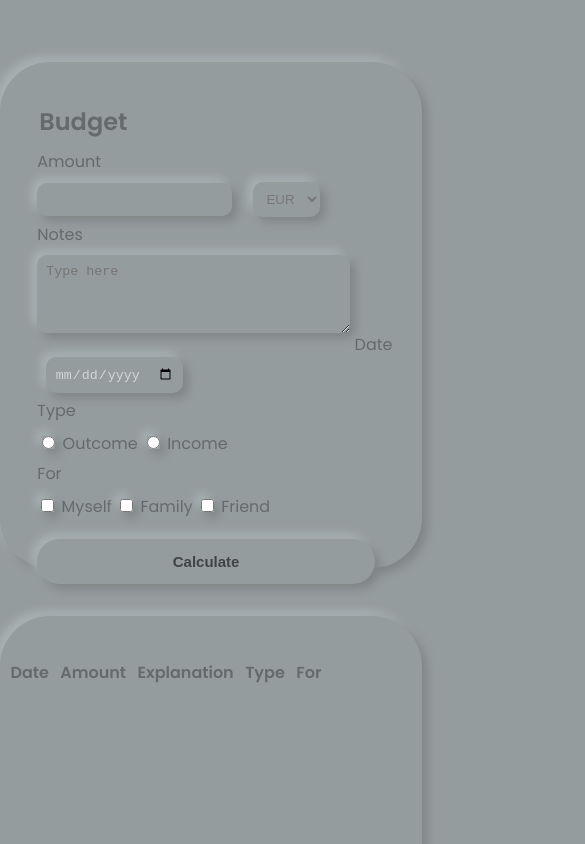
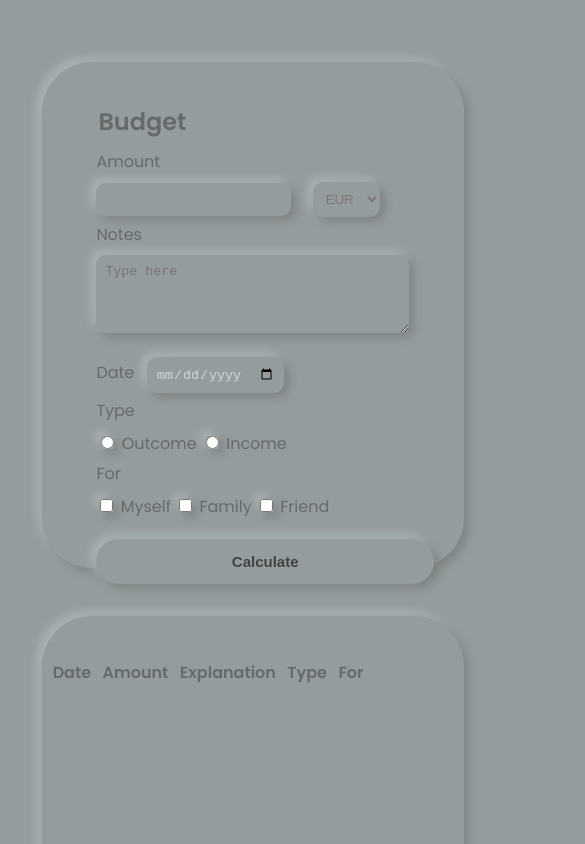
Before and after one commit to aegli84/Form-with-data-output, a plain HTML site: page index.html in a window 390 px wide. Shown: the top 844 px of the page, 585 px wide, since content can reach past the window. Drawn offline with Linux system fonts and the light colour scheme.

Commit message:
Add files via upload

```diff
--- a/style.css
+++ b/style.css
@@ -127,28 +127,36 @@ td {
     body {
         width: 100%;
         height: 100vh;
-        margin-right: 10px;
+        margin-right: 5px;
         display: block;
-        background-size: 500vh;
+        background-size: 250vh;
+
     }
-
     form, table {
         width: 50vh;
         height: 60vh;
-        margin-left: 0;
-        margin-right: 5vh;
+        margin-left: 20vh;
+        margin-right: 20vh;
+    }
 
-}
+    fieldset {
+        margin-top: 5vh;
+        margin-bottom: 20vh;
+        margin-left: 5vh;
+        margin-right: 2vh;
+    }
+
 }
 
 @media only screen and (max-width: 480px) {
     body {
-        width: 50%;
-        height: 50vh;
+        width: 100%;
+        height: 100vh;
         margin-top: 5vh;
-        margin-left: 0;
+        margin-left: 5vh;
+        margin-right: 5vh;
         display: block;
-        background-size: 500vh;
+        background-size: 300vh;
     }
     form, table {
         width: 50vh;
```
